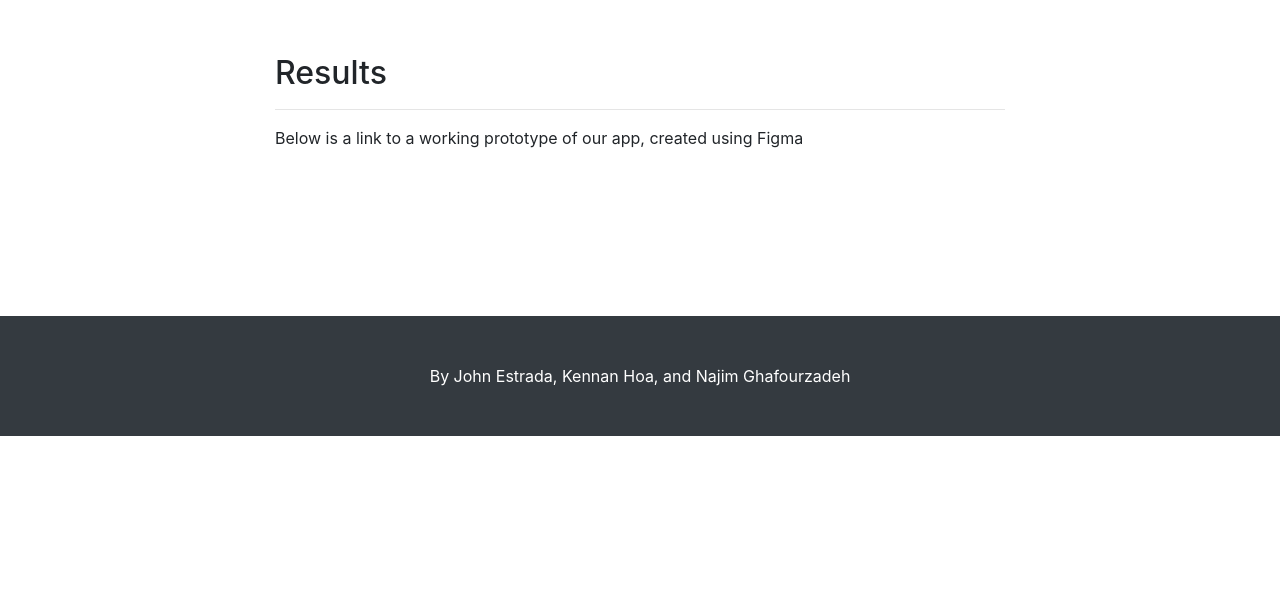
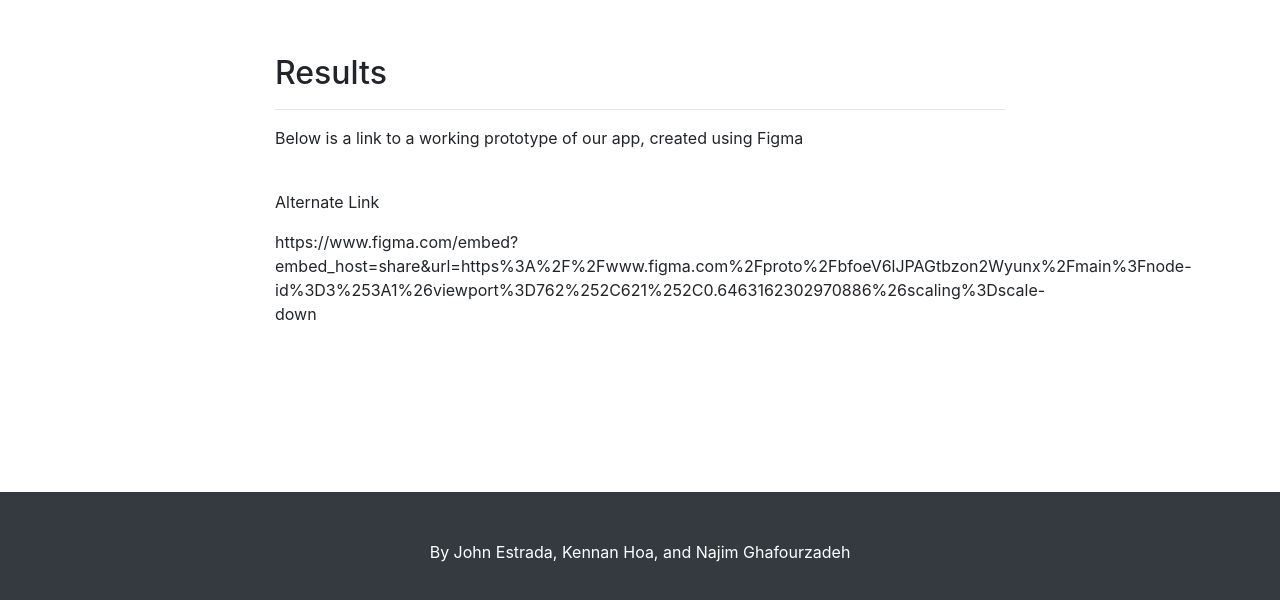
Before and after one commit to John-Estrada/soen-357-website, a website with bundled scripts: page index.html in a window 1280 px wide. Shown: the part 6945-7545 px from the top of the page. Before the commit the page ends 7381 px from the top, so only its background shows below. Built offline with nearby package versions, Linux system fonts and the light colour scheme.

Commit message:
fixed figma link again

```diff
--- a/index.html
+++ b/index.html
@@ -372,6 +372,8 @@
           <hr>
           <p>Below is a link to a working prototype of our app, created using Figma <br></p>
           <link href="https://www.figma.com/embed?embed_host=share&url=https%3A%2F%2Fwww.figma.com%2Fproto%2FbfoeV6lJPAGtbzon2Wyunx%2Fmain%3Fnode-id%3D3%253A1%26viewport%3D762%252C621%252C0.6463162302970886%26scaling%3Dscale-down"></link>
+          <p><br>Alternate Link</p>
+          <p>https://www.figma.com/embed?embed_host=share&url=https%3A%2F%2Fwww.figma.com%2Fproto%2FbfoeV6lJPAGtbzon2Wyunx%2Fmain%3Fnode-id%3D3%253A1%26viewport%3D762%252C621%252C0.6463162302970886%26scaling%3Dscale-down</p>
         </div>
       </div>
     </div>
```
